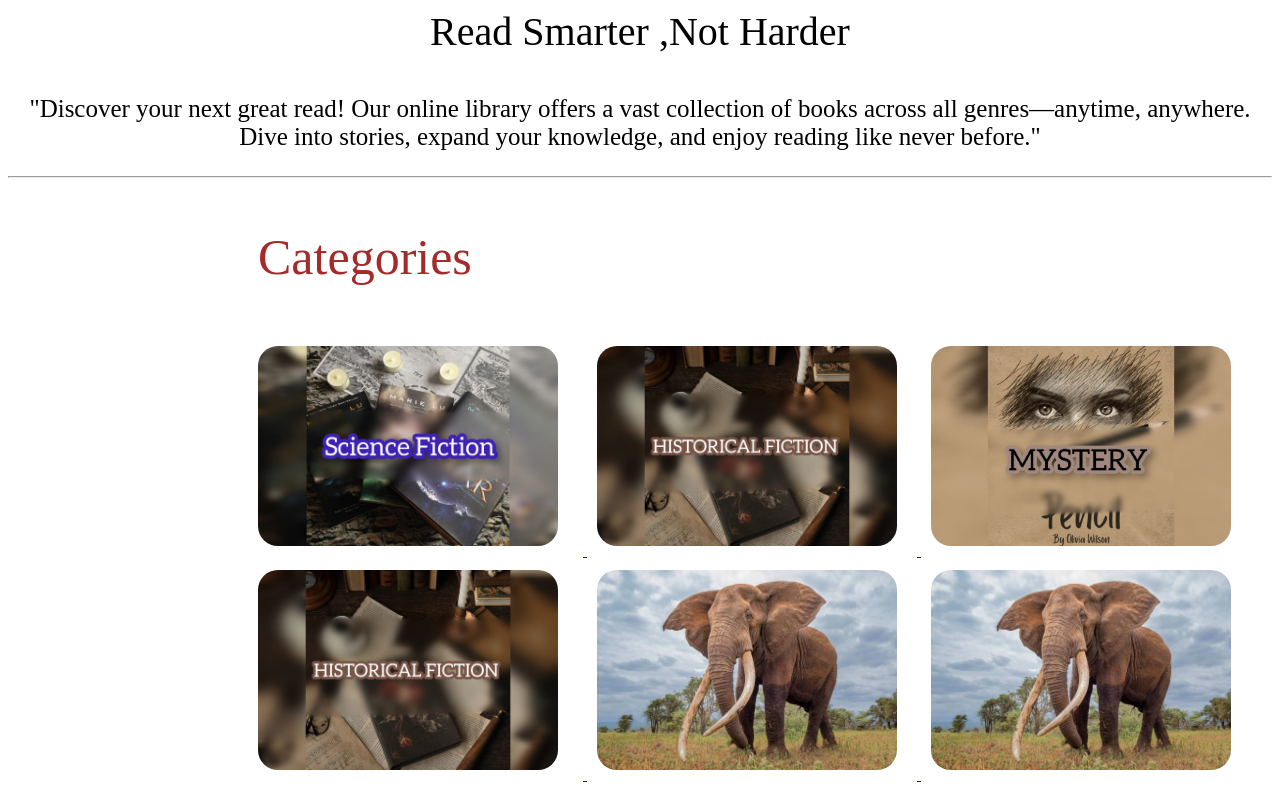
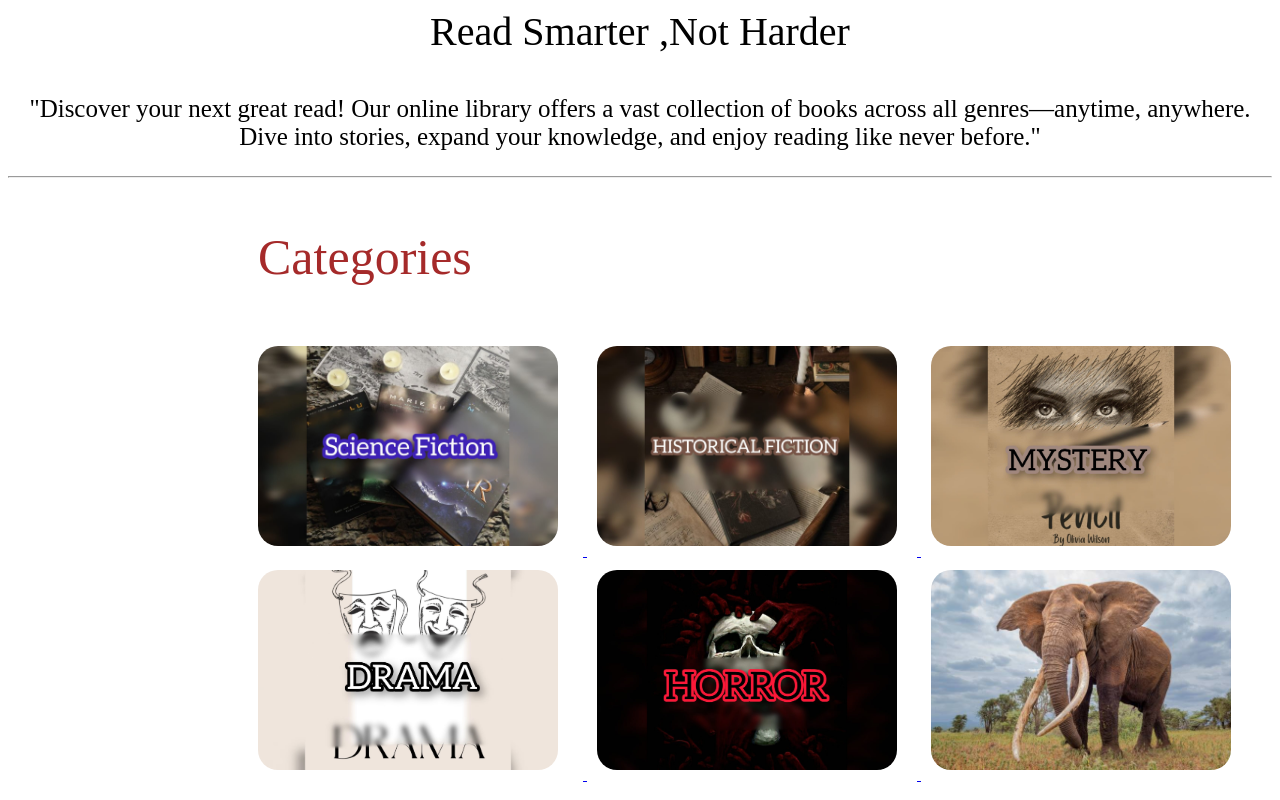
Before and after one commit to fiftyeightcoins/tempProject, a plain HTML site: page index.html in a window 1280 px wide. Shown: the part 524-1324 px from the top of the page. Drawn offline with Linux system fonts and the light colour scheme; files whose address does not match are found by name.

Commit message:
Update index.html

```diff
--- a/index.html
+++ b/index.html
@@ -44,14 +44,14 @@ style="margin:10px 20px 10px 10px  ; border-radius: 20px;">
 style="margin:10px  ; border-radius: 20px;";>
 </a>
 <a href="https://www.google.com" target="_blank" rel="noopener noreferrer">
-  <img src="image/historical.jpg"
+  <img src="image/drama.jpg"
        alt="elephant";
        width="300";
        height="200";
 style="margin:10px 25px 10px 250px  ; border-radius: 20px;">
 </a>
 <a href="image/historical.jpg" target="_blank" rel="noopener noreferrer">
-  <img src="image/elephant.jpg"
+  <img src="image/horror.jpg"
        alt="elephant";
        width="300";
        height="200";
```
